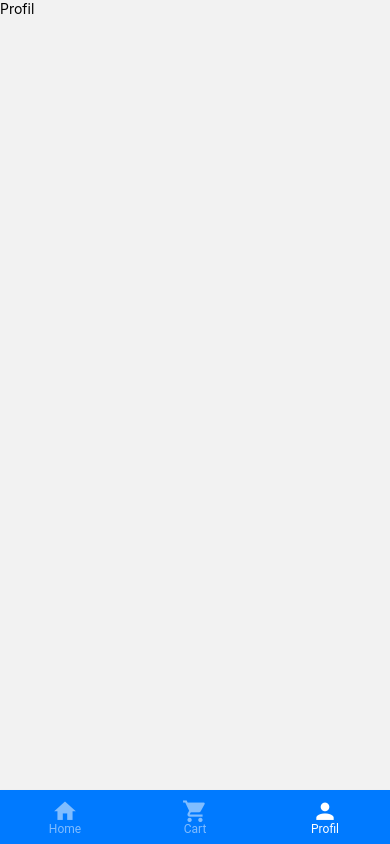
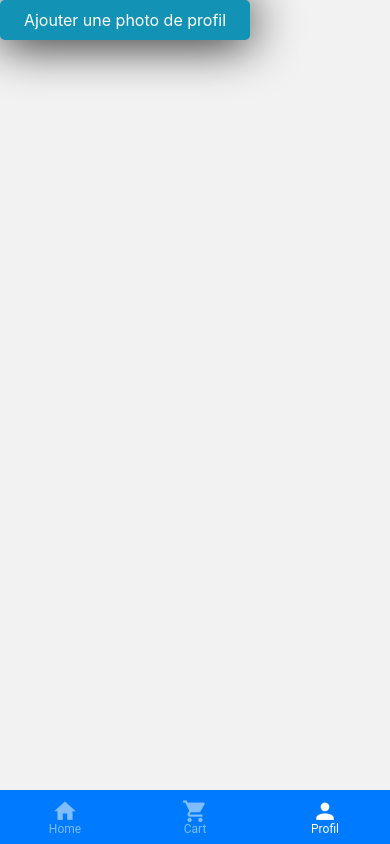
Before and after one commit to fbansept/dfs_alt_ecommerce_app, a React Native app: screen /Profil in a window 390 px wide. Built offline with nearby package versions, Linux system fonts and the light colour scheme; no server answers.

Commit message:
ajout depence camera + bouton photo profile

```diff
--- a/App.js
+++ b/App.js
@@ -27,7 +27,7 @@ const App = () => {
     <SafeAreaProvider>
       <NavigationContainer>
         <StatusBar barStyle={isDarkMode ? 'light-content' : 'dark-content'} />
-        <Tab.Navigator>
+        <Tab.Navigator initialRouteName="Profil">
           <Tab.Screen
             name="Home"
             component={Home}
--- /dev/null
+++ b/GlobalStyles.js
@@ -0,0 +1,20 @@
+import {StyleSheet} from 'react-native';
+import Colors from './Colors';
+
+export default StyleSheet.create({
+  row: {
+    display: 'flex',
+    flexDirection: 'row',
+    alignItems: 'center',
+  },
+  shadow: {
+    elevation: 20,
+    shadowColor: Colors.black,
+    shadowOpacity: 1,
+    shadowRadius: 50,
+    shadowOffset: {
+      width: 0,
+      height: 2,
+    },
+  },
+});
--- a/components/CardProduct.js
+++ b/components/CardProduct.js
@@ -2,6 +2,7 @@ import {View, Text, StyleSheet, ImageBackground} from 'react-native';
 import React from 'react';
 import Colors from '../Colors';
 import {Rating} from 'react-native-elements';
+import GlobalStyles from '../GlobalStyles';
 
 const CardProduct = ({
   title,
@@ -14,7 +15,7 @@ const CardProduct = ({
   const newPrice = Math.round(price - (price * discountPercentage) / 100);
 
   return (
-    <View style={[styles.card, styles.shadow]}>
+    <View style={[styles.card, GlobalStyles.shadow]}>
       <View style={styles.imageCard}>
         <ImageBackground style={styles.image} source={{uri: thumbnail}} />
       </View>
@@ -27,7 +28,7 @@ const CardProduct = ({
           style={styles.descriptionCard}>
           {description}
         </Text>
-        <View style={styles.row}>
+        <View style={GlobalStyles.row}>
           <Text style={styles.newPrice}>{newPrice}€</Text>
           <Text style={styles.oldPrice}>{price}€</Text>
         </View>
@@ -37,11 +38,6 @@ const CardProduct = ({
 };
 
 const styles = StyleSheet.create({
-  row: {
-    display: 'flex',
-    flexDirection: 'row',
-    alignItems: 'center',
-  },
   newPrice: {
     fontSize: 30,
     fontWeight: 'bold',
@@ -87,16 +83,6 @@ const styles = StyleSheet.create({
     borderRadius: 5,
     backgroundColor: Colors.white,
   },
-  shadow: {
-    elevation: 2,
-    shadowColor: Colors.black,
-    shadowOpacity: 0.1,
-    shadowRadius: 5,
-    shadowOffset: {
-      width: 0,
-      height: 2,
-    },
-  },
 });
 
 export default CardProduct;
--- /dev/null
+++ b/components/CustomButton.js
@@ -0,0 +1,32 @@
+import {View, Text, StyleSheet, TouchableOpacity} from 'react-native';
+import React from 'react';
+import Colors from '../Colors';
+import GlobalStyles from '../GlobalStyles';
+
+const CustomButton = ({children, onPress}) => {
+  return (
+    <View>
+      <TouchableOpacity
+        onPress={onPress}
+        style={[styles.button, GlobalStyles.shadow]}>
+        <Text style={styles.textButton}>{children}</Text>
+      </TouchableOpacity>
+    </View>
+  );
+};
+
+const styles = StyleSheet.create({
+  button: {
+    backgroundColor: Colors.primary,
+    borderRadius: 5,
+    width: 250,
+    padding: 10,
+  },
+  textButton: {
+    color: Colors.white,
+    fontSize: 16,
+    textAlign: 'center',
+  },
+});
+
+export default CustomButton;
--- a/package.json
+++ b/package.json
@@ -19,7 +19,8 @@
     "react-native-paper": "^4.12.4",
     "react-native-safe-area-context": "^4.3.3",
     "react-native-screens": "^3.16.0",
-    "react-native-vector-icons": "^9.2.0"
+    "react-native-vector-icons": "^9.2.0",
+    "react-native-vision-camera": "^2.14.1"
   },
   "devDependencies": {
     "@babel/core": "^7.12.9",
--- a/screens/ProductList.js
+++ b/screens/ProductList.js
@@ -11,6 +11,12 @@ const ProductList = ({navigation}) => {
       .then(json => json.json())
       .then(resultat => {
         setListeProduit(resultat.products);
+      })
+      .catch(function (error) {
+        console.log(
+          'There has been a problem with your fetch operation: ' +
+            error.message,
+        );
       });
   }, []);
 
--- a/screens/Profil.js
+++ b/screens/Profil.js
@@ -1,10 +1,13 @@
-import {View, Text} from 'react-native';
+import {View} from 'react-native';
 import React from 'react';
+import CustomButton from '../components/CustomButton';
 
 const Profil = () => {
   return (
     <View>
-      <Text>Profil</Text>
+      <CustomButton onPress={() => console.log('test')}>
+        Ajouter une photo de profil
+      </CustomButton>
     </View>
   );
 };
```
Also changed, not shown: 1 other file (tests, documents, lock files or other folders).
